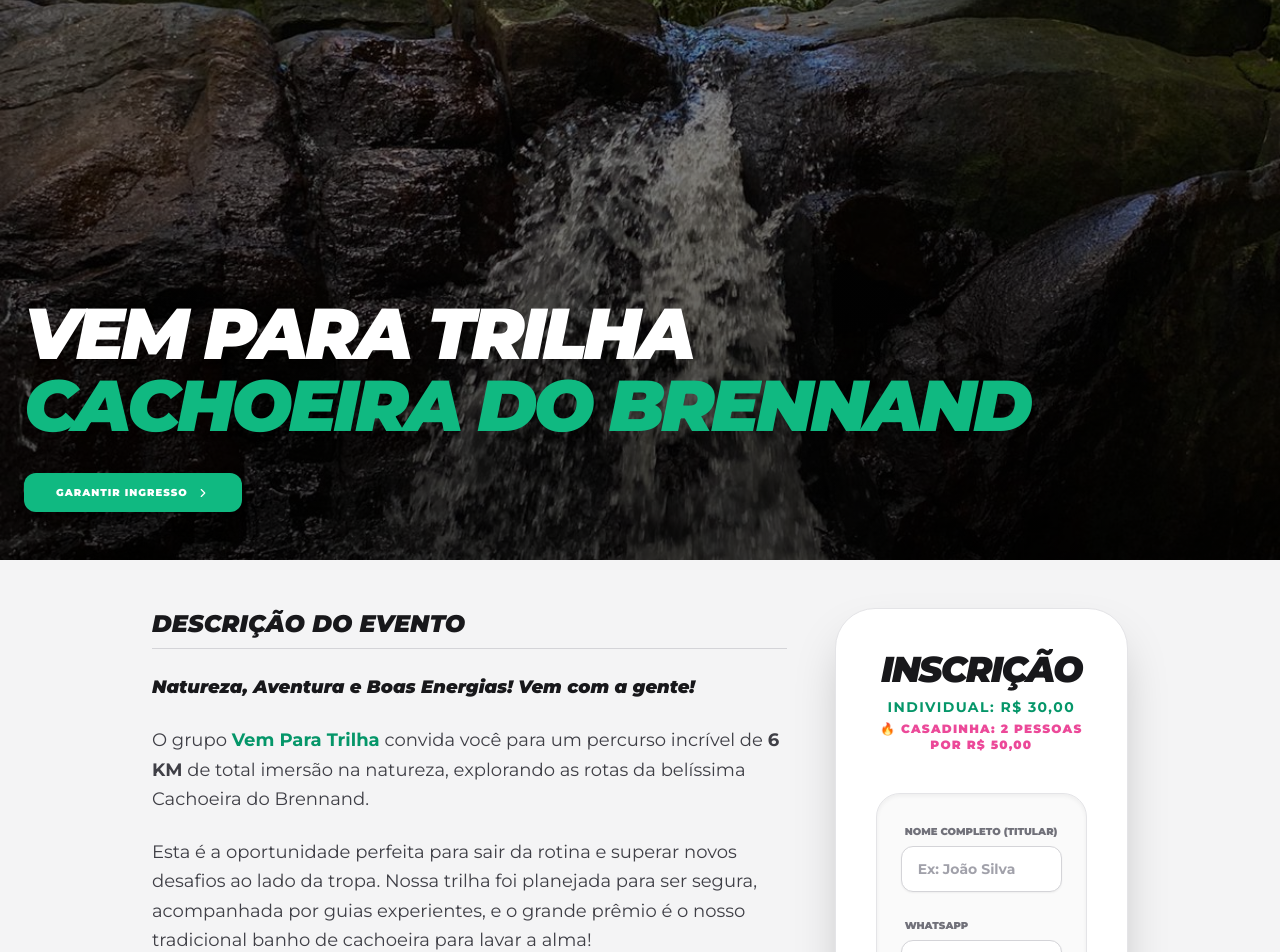
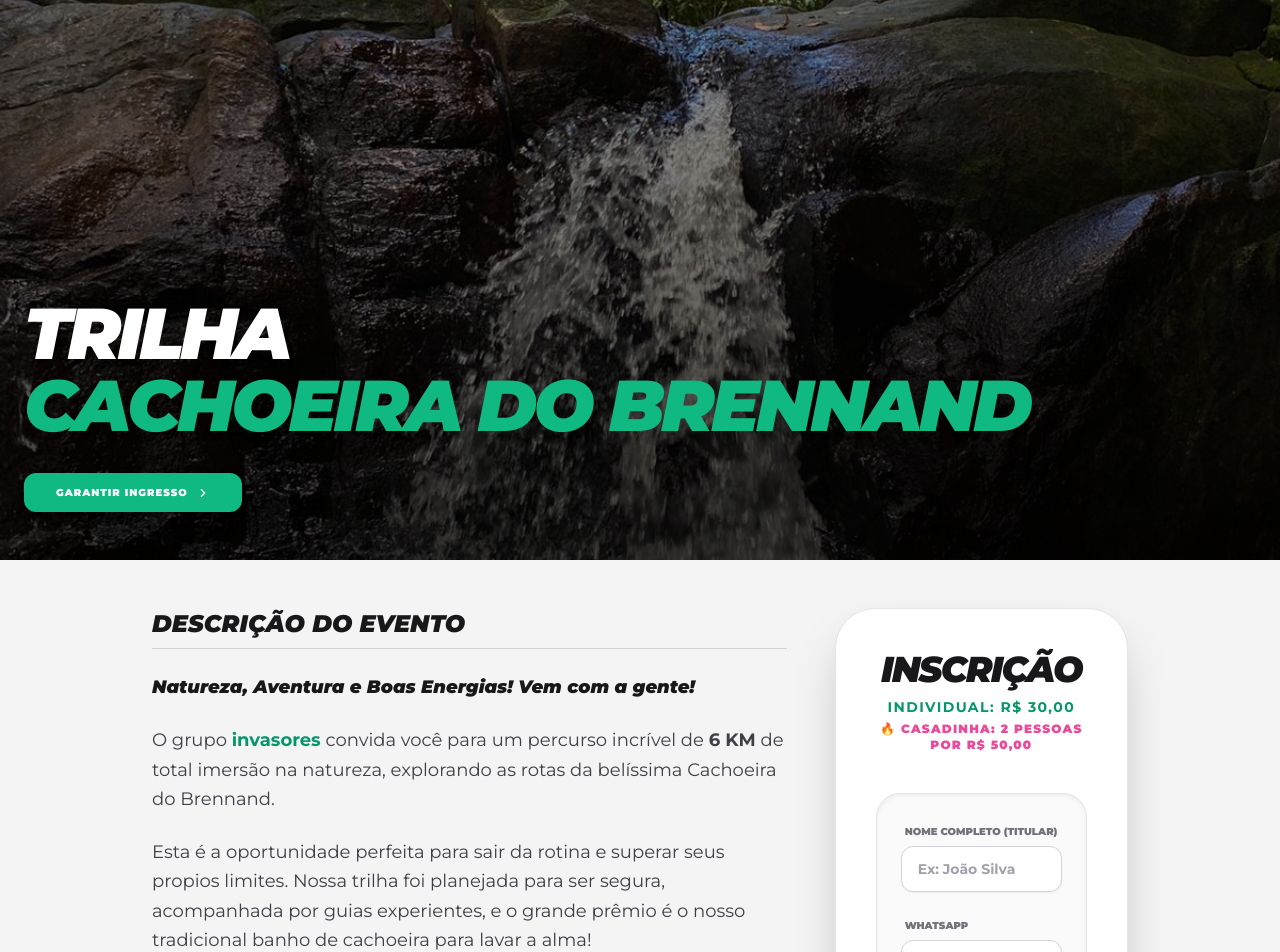
Before and after one commit to wevertonmoura/trilha_brennar, a React (Vite) app: page / in a window 1280 px wide. Shown: the top 952 px of the page. Built offline with nearby package versions, Linux system fonts and the light colour scheme.

Commit message:
ajuste final de seguranca das chaves

```diff
--- a/index.html
+++ b/index.html
@@ -5,11 +5,11 @@
     <meta name="viewport" content="width=device-width, initial-scale=1.0" />
     <link rel="icon" type="image/png" href="/logo.png" />
 
-    <title>Trilha 3 Reinos | Invasores</title>
+    <title>Vem Para Trilha | Cachoeira do Brennand</title>
 
-    <meta property="og:title" content="Trilha Santuário dos Três Reinos - Invasores">
-    <meta property="og:description" content="Garanta sua vaga! Uma experiência incrível de conexão com a natureza e banho de rio.">
-    <meta property="og:image" content="/foto2.jpg">
+    <meta property="og:title" content="Vem Para Trilha - Cachoeira do Brennand">
+    <meta property="og:description" content="Garanta sua vaga! Uma experiência incrível de imersão na natureza com banho de cachoeira.">
+    <meta property="og:image" content="/divulgacao.jpg">
     <meta property="og:url" content="https://seusite.com.br">
     <meta property="og:type" content="website">
     <meta property="og:image:width" content="1200">
--- a/src/App.tsx
+++ b/src/App.tsx
@@ -328,7 +328,7 @@ const TrilhaBrennand = () => {
         </div>
         <div className="container mx-auto px-6 pb-12 relative z-10">
 
-          <h1 className="text-4xl md:text-7xl font-black italic tracking-tighter mt-1 uppercase leading-none text-white drop-shadow-md">Vem Para Trilha <br/> <span className="text-emerald-500"> Cachoeira do Brennand</span></h1>
+          <h1 className="text-4xl md:text-7xl font-black italic tracking-tighter mt-1 uppercase leading-none text-white drop-shadow-md">Trilha <br/> <span className="text-emerald-500"> Cachoeira do Brennand</span></h1>
           <motion.div initial={{ opacity: 0 }} animate={{ opacity: 1 }} transition={{ delay: 0.5 }} className="mt-8">
             <a href="#inscricao" onClick={scrollToForm} className="inline-flex items-center gap-2 bg-emerald-500 hover:bg-emerald-600 text-white font-black py-3 px-8 rounded-xl shadow-lg transition-all uppercase tracking-widest text-[10px]">Garantir Ingresso <ChevronRight size={14} /></a>
           </motion.div>
@@ -342,8 +342,8 @@ const TrilhaBrennand = () => {
               <h2 className="text-2xl font-black uppercase italic mb-6 border-b border-zinc-300 pb-2 text-zinc-900">Descrição do evento</h2>
               <div className="space-y-6 text-zinc-700 text-lg leading-relaxed">
                 <p className="text-zinc-900 font-bold italic">Natureza, Aventura e Boas Energias! Vem com a gente!</p>
-                <p>O grupo <span className="text-emerald-600 font-bold">Vem Para Trilha</span> convida você para um percurso incrível de <strong>6 KM</strong> de total imersão na natureza, explorando as rotas da belíssima Cachoeira do Brennand.</p>
-                <p>Esta é a oportunidade perfeita para sair da rotina e superar novos desafios ao lado da tropa. Nossa trilha foi planejada para ser segura, acompanhada por guias experientes, e o grande prêmio é o nosso tradicional banho de cachoeira para lavar a alma!</p>
+                <p>O grupo <span className="text-emerald-600 font-bold">invasores</span> convida você para um percurso incrível de <strong>6 KM</strong> de total imersão na natureza, explorando as rotas da belíssima Cachoeira do Brennand.</p>
+                <p>Esta é a oportunidade perfeita para sair da rotina e superar seus propios limites. Nossa trilha foi planejada para ser segura, acompanhada por guias experientes, e o grande prêmio é o nosso tradicional banho de cachoeira para lavar a alma!</p>
               </div>
               <div className="mt-10">
                 <h2 className="text-xl font-black uppercase italic mb-6 text-zinc-900 tracking-widest">Explore o Cenário</h2>
```
Also changed, not shown: public/divulgacao.jpg (added).
